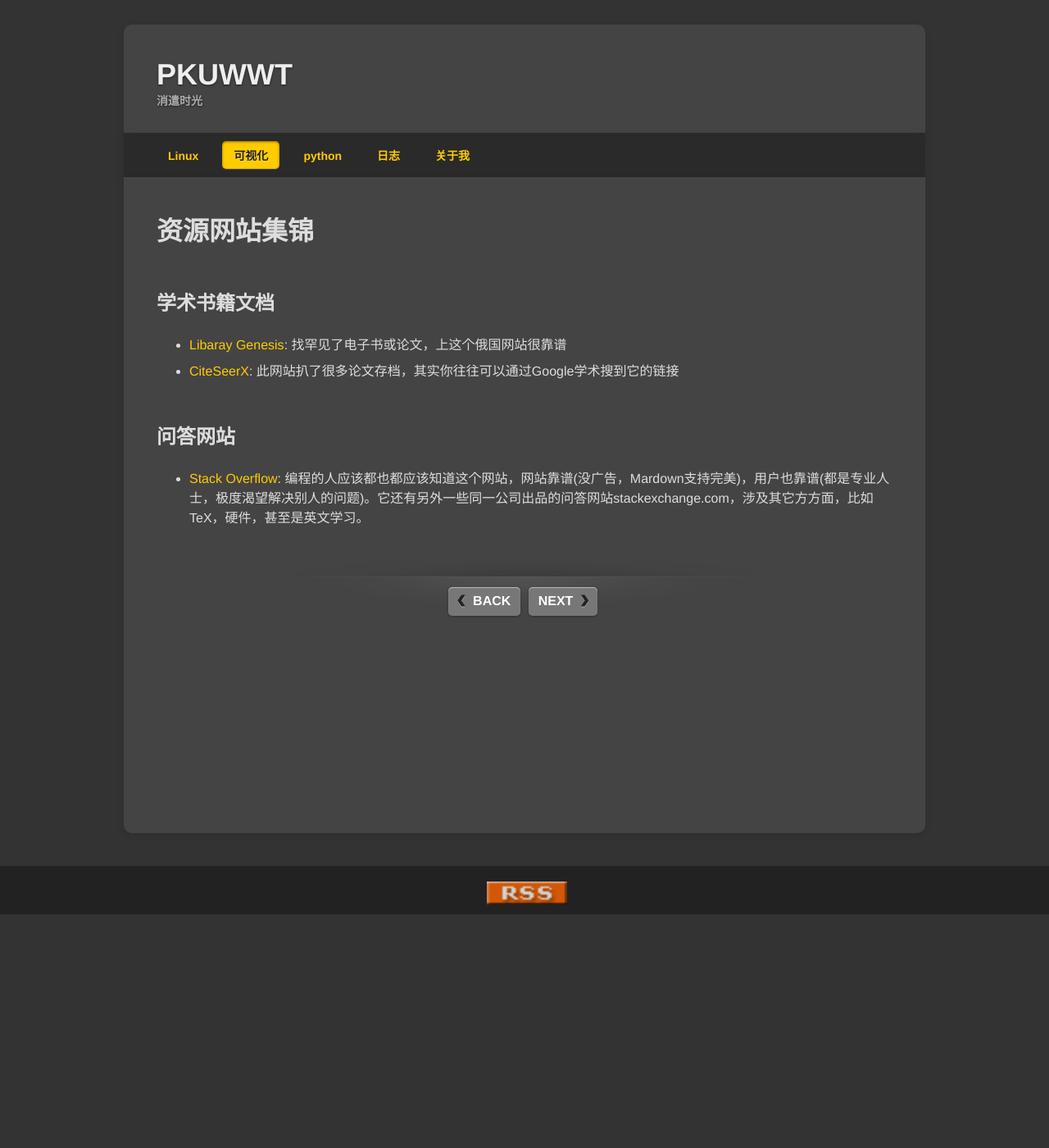
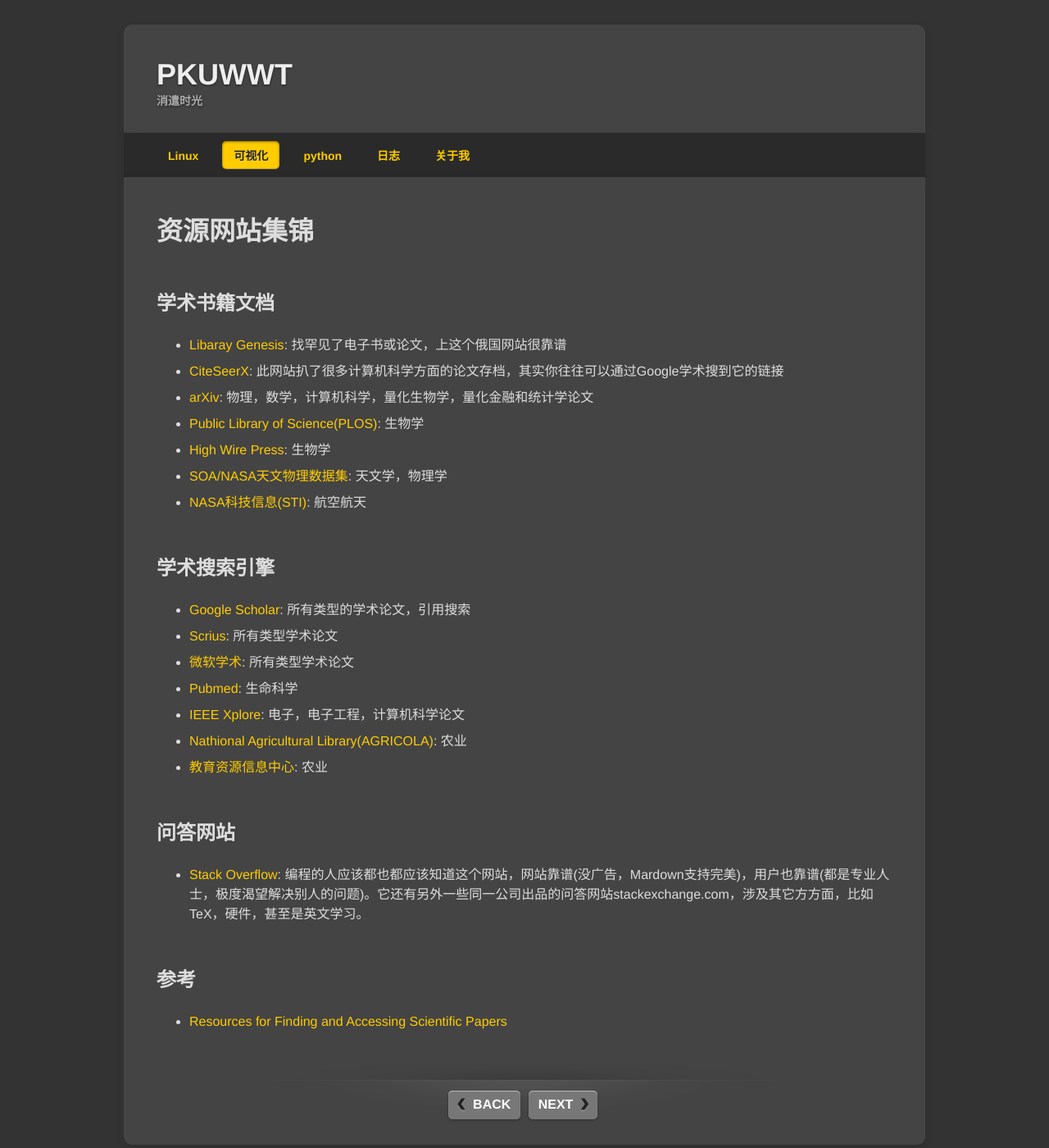
Before and after one commit to pkuwwt/pkuwwt.github.io, a Jekyll site: the page built from visualization/_posts/2014-04-16-good-resource-website.md, in a window 1280 px wide and 1400 px high. Shown: the whole window at 82% size. Built offline with Jekyll 4.4.1, drawn with Linux system fonts in a browser that asks for light colours; comment, search, counter and statistics services are not loaded.

Commit message:
Revert "	modified:   linux/_posts/2013-11-29-build-a-github-website.md"
This reverts commit 30686c380c11dc6eedd06c2b2af5d253b1315f56.

	modified:   linux/_posts/2013-11-29-build-a-github-website.md
	modified:   linux/_posts/2014-03-08-git-usage.md
	deleted:    linux/_posts/2014-05-21-unzip-gbk-zip-file-in-linux.md
	modified:   visualization/_posts/2014-04-16-good-resource-website.md
	deleted:    visualization/_posts/2014-05-24-d3-js-tutorials.md

```diff
--- a/visualization/_posts/2014-04-16-good-resource-website.md
+++ b/visualization/_posts/2014-04-16-good-resource-website.md
@@ -8,8 +8,26 @@
 ## 学术书籍文档
 
   - [Libaray Genesis](http://gen.lib.rus.ec): 找罕见了电子书或论文，上这个俄国网站很靠谱
-  - [CiteSeerX](http://citeseerx.ist.psu.edu): 此网站扒了很多论文存档，其实你往往可以通过Google学术搜到它的链接
+  - [CiteSeerX](http://citeseerx.ist.psu.edu): 此网站扒了很多计算机科学方面的论文存档，其实你往往可以通过Google学术搜到它的链接
+  - [arXiv](http://arxiv.org): 物理，数学，计算机科学，量化生物学，量化金融和统计学论文
+  - [Public Library of Science(PLOS)](http://www.plos.org/search.php): 生物学
+  - [High Wire Press](http://highwire.stanford.edu/lists/freeart.dtl): 生物学
+  - [SOA/NASA天文物理数据集](http://adswww.harvard.edu/): 天文学，物理学
+  - [NASA科技信息(STI)](http://www.sti.nasa.gov/STI-public-homepage.html): 航空航天
+
+## 学术搜索引擎
+  - [Google Scholar](http://scholar.google.com/): 所有类型的学术论文，引用搜索
+  - [Scrius](http://www.scirus.com/): 所有类型学术论文
+  - [微软学术](academic.research.microsoft.com): 所有类型学术论文
+  - [Pubmed](http://www.ncbi.nlm.nih.gov/pubmed/): 生命科学
+  - [IEEE Xplore](http://ieeexplore.ieee.org/Xplore/guesthome.jsp): 电子，电子工程，计算机科学论文
+  - [Nathional Agricultural Library(AGRICOLA)](http://agricola.nal.usda.gov/): 农业
+  - [教育资源信息中心](http://eric.ed.gov/): 农业
 
 ## 问答网站
 
   - [Stack Overflow](http://stackoverflow.com): 编程的人应该都也都应该知道这个网站，网站靠谱(没广告，Mardown支持完美)，用户也靠谱(都是专业人士，极度渴望解决别人的问题)。它还有另外一些同一公司出品的问答网站stackexchange.com，涉及其它方方面，比如TeX，硬件，甚至是英文学习。
+
+
+## 参考
+  - [Resources for Finding and Accessing Scientific Papers](http://www.sciencebuddies.org/science-fair-projects/top_science-fair_finding_scientific_papers.shtml)
```
Also changed, not shown: linux/_posts/2013-11-29-build-a-github-website.md (+1 -1 lines), linux/_posts/2014-03-08-git-usage.md (+23 -0 lines), linux/_posts/2014-05-21-unzip-gbk-zip-file-in-linux.md (deleted, +0 -59 lines), visualization/_posts/2014-05-24-d3-js-tutorials.md (deleted, +0 -19 lines).
